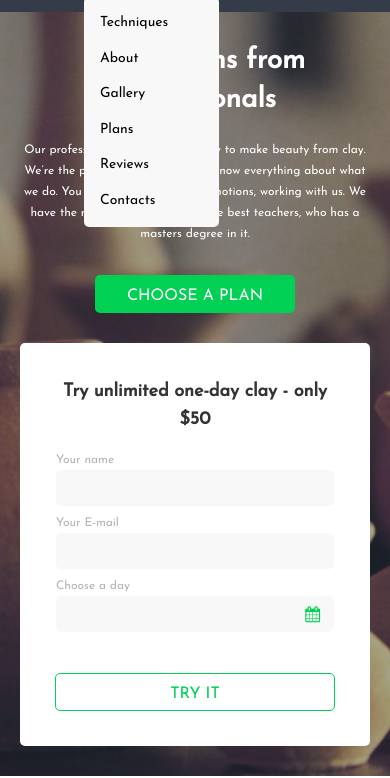
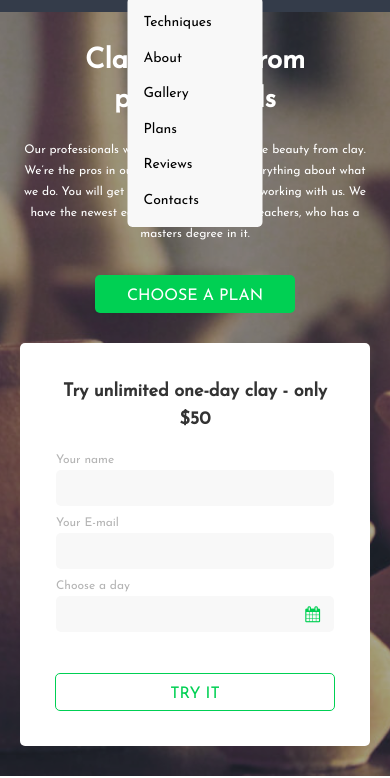
Before and after one commit to kamiour/Pottery, a plain HTML site: page index.html in a window 390 px wide. Both pictures are taken after a click on the link 195 px from the left and 39 px from the top of the page. Shown: the part 66-844 px from the top of the page. Drawn offline with nearby package versions, Linux system fonts and the light colour scheme.

Commit message:
updated burger menu

```diff
--- a/css/components/navigation.css
+++ b/css/components/navigation.css
@@ -52,10 +52,11 @@
   position: absolute;
   z-index: 100;
   top: 100%;
-  right: 0;
+  left: 50%;
   padding: 8px;
   margin: 0;
   width: 135px;
+  transform: translate(-50%, 0);
 }
 
 .nav-item-mob{
```
